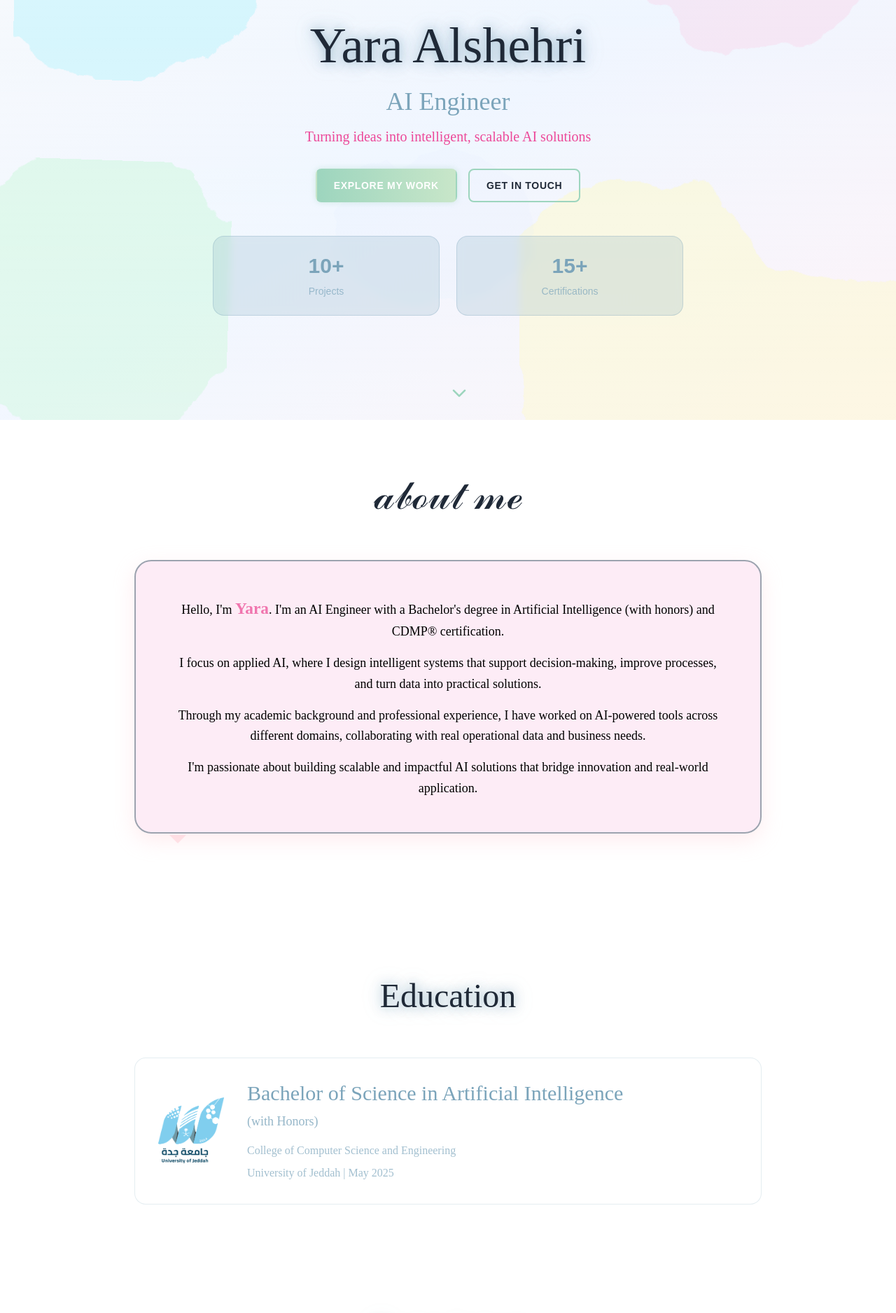
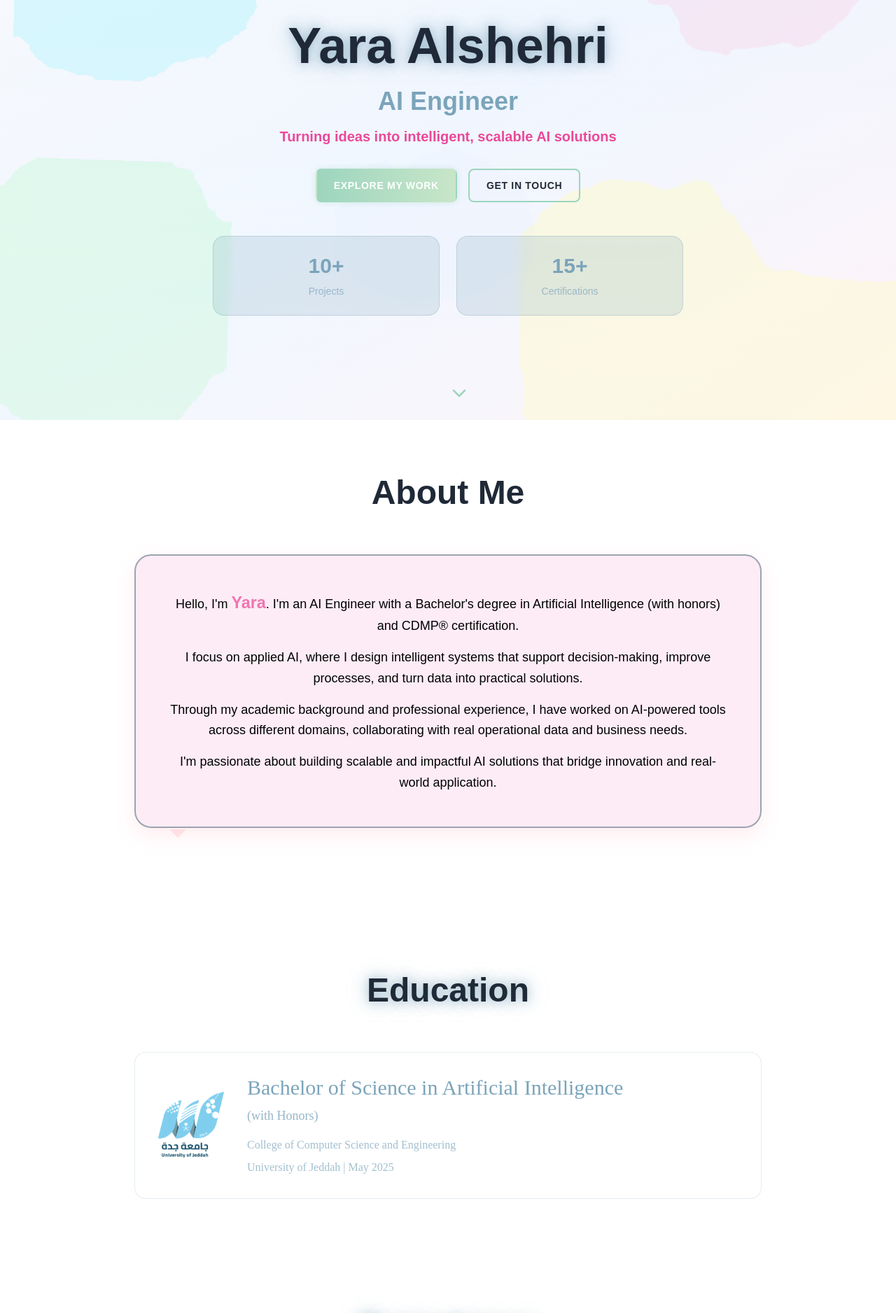
Before and after one commit to iyh55/yara-portfolio, a Next.js app: page / in a window 1280 px wide. Shown: the part 200-2076 px from the top of the page at 70% size. Built offline with nearby package versions, Linux system fonts and the light colour scheme.

Commit message:
Update portfolio

```diff
--- a/components/About.tsx
+++ b/components/About.tsx
@@ -13,14 +13,8 @@ export default function About() {
           viewport={{ once: true }}
           className="text-center mb-16"
         >
-          <h2 className="text-4xl md:text-5xl font-bold mb-4" style={{
-            fontFamily: "'Playwrite NZ Basic', cursive",
-            fontOpticalSizing: "auto",
-            fontSize: "3.5rem",
-            fontWeight: 400,
-            fontStyle: "normal"
-          }}>
-            𝒶𝒷ℴ𝓊𝓉 𝓂ℯ
+          <h2 className="text-4xl md:text-5xl font-bold mb-4">
+            About Me
           </h2>
         </motion.div>
 
@@ -44,36 +38,16 @@ export default function About() {
                 borderTop: "12px solid rgba(255, 192, 203, 0.4)",
               }} />
 
-              <p className="text-lg text-black leading-relaxed mb-4 text-center" style={{
-                fontFamily: "'Playwrite NZ Basic', cursive",
-                fontOpticalSizing: "auto",
-                fontWeight: 400,
-                fontStyle: "normal"
-              }}>
+              <p className="text-lg text-black leading-relaxed mb-4 text-center">
                 Hello, I'm <span style={{ color: "#F075AE", fontSize: "1.3em", fontWeight: "600" }}>Yara</span>. I'm an AI Engineer with a Bachelor's degree in Artificial Intelligence (with honors) and CDMP® certification.
               </p>
-              <p className="text-lg text-black leading-relaxed mb-4 text-center" style={{
-                fontFamily: "'Playwrite NZ Basic', cursive",
-                fontOpticalSizing: "auto",
-                fontWeight: 400,
-                fontStyle: "normal"
-              }}>
+              <p className="text-lg text-black leading-relaxed mb-4 text-center">
                 I focus on applied AI, where I design intelligent systems that support decision-making, improve processes, and turn data into practical solutions.
               </p>
-              <p className="text-lg text-black leading-relaxed mb-4 text-center" style={{
-                fontFamily: "'Playwrite NZ Basic', cursive",
-                fontOpticalSizing: "auto",
-                fontWeight: 400,
-                fontStyle: "normal"
-              }}>
+              <p className="text-lg text-black leading-relaxed mb-4 text-center">
                 Through my academic background and professional experience, I have worked on AI-powered tools across different domains, collaborating with real operational data and business needs.
               </p>
-              <p className="text-lg text-black leading-relaxed text-center" style={{
-                fontFamily: "'Playwrite NZ Basic', cursive",
-                fontOpticalSizing: "auto",
-                fontWeight: 400,
-                fontStyle: "normal"
-              }}>
+              <p className="text-lg text-black leading-relaxed text-center">
                 I'm passionate about building scalable and impactful AI solutions that bridge innovation and real-world application.
               </p>
             </div>
--- a/components/Education.tsx
+++ b/components/Education.tsx
@@ -14,12 +14,7 @@ export default function Education() {
           viewport={{ once: true }}
           className="text-center mb-16"
         >
-          <h2 className="text-4xl md:text-5xl font-bold mb-4" style={{
-            fontFamily: "'Playwrite NZ Basic', cursive",
-            fontOpticalSizing: "auto",
-            fontWeight: 400,
-            fontStyle: "normal"
-          }}>
+          <h2 className="text-4xl md:text-5xl font-bold mb-4">
             <span className="glow-text">Education</span>
           </h2>
         </motion.div>
--- a/components/Experience.tsx
+++ b/components/Experience.tsx
@@ -54,12 +54,7 @@ export default function Experience() {
           viewport={{ once: true }}
           className="text-center mb-16"
         >
-          <h2 className="text-4xl md:text-5xl font-bold mb-4" style={{
-            fontFamily: "'Playwrite NZ Basic', cursive",
-            fontOpticalSizing: "auto",
-            fontWeight: 400,
-            fontStyle: "normal"
-          }}>
+          <h2 className="text-4xl md:text-5xl font-bold mb-4">
             <span className="glow-text">Experience</span>
           </h2>
         </motion.div>
@@ -95,12 +90,7 @@ export default function Experience() {
                   <div className="flex-grow">
                     <div className="flex flex-col md:flex-row md:items-start md:justify-between mb-3">
                       <div>
-                        <h3 className="text-xl md:text-2xl font-bold mb-1 bg-gradient-to-r from-green-500 to-emerald-500 bg-clip-text text-transparent" style={{
-                          fontFamily: "'Playwrite NZ Basic', cursive",
-                          fontOpticalSizing: "auto",
-                          fontWeight: 400,
-                          fontStyle: "normal"
-                        }}>
+                        <h3 className="text-xl md:text-2xl font-bold mb-1 bg-gradient-to-r from-green-500 to-emerald-500 bg-clip-text text-transparent">
                           {exp.title}
                         </h3>
                         <p className="text-lg text-gray-800 font-semibold mb-1">
--- a/components/GraduationProject.tsx
+++ b/components/GraduationProject.tsx
@@ -39,12 +39,7 @@ export default function GraduationProject() {
           viewport={{ once: true }}
           className="text-center mb-16"
         >
-          <h2 className="text-4xl md:text-5xl font-bold mb-4" style={{
-            fontFamily: "'Playwrite NZ Basic', cursive",
-            fontOpticalSizing: "auto",
-            fontWeight: 400,
-            fontStyle: "normal"
-          }}>
+          <h2 className="text-4xl md:text-5xl font-bold mb-4">
             <span className="glow-text">Graduation Project</span>
           </h2>
         </motion.div>
@@ -66,12 +61,6 @@ export default function GraduationProject() {
                 transition={{ duration: 0.5, delay: 0.3 }}
                 viewport={{ once: true }}
                 className="text-5xl md:text-6xl font-bold mb-4 bg-gradient-to-r from-purple-300 via-purple-400 to-purple-500 bg-clip-text text-transparent"
-                style={{
-                  fontFamily: "'Playwrite NZ Basic', cursive",
-                  fontOpticalSizing: "auto",
-                  fontWeight: 400,
-                  fontStyle: "normal"
-                }}
               >
                 Color Harmony
               </motion.h3>
@@ -156,12 +145,7 @@ export default function GraduationProject() {
             transition={{ duration: 0.6, delay: 0.9 }}
             viewport={{ once: true }}
           >
-            <h3 className="text-3xl md:text-4xl font-bold mb-12 text-center text-purple-600" style={{
-              fontFamily: "'Playwrite NZ Basic', cursive",
-              fontOpticalSizing: "auto",
-              fontWeight: 400,
-              fontStyle: "normal"
-            }}>
+            <h3 className="text-3xl md:text-4xl font-bold mb-12 text-center text-purple-600">
               How It Works
             </h3>
 
--- a/components/Hero.tsx
+++ b/components/Hero.tsx
@@ -17,12 +17,7 @@ export default function Hero() {
             animate={{ opacity: 1, y: 0 }}
             transition={{ duration: 0.8 }}
           >
-            <h1 className="text-5xl md:text-7xl font-bold mb-6" style={{
-              fontFamily: "'Playwrite NZ Basic', cursive",
-              fontOpticalSizing: "auto",
-              fontWeight: 400,
-              fontStyle: "normal"
-            }}>
+            <h1 className="text-5xl md:text-7xl font-bold mb-6">
               <span className="glow-text">Yara Alshehri</span>
             </h1>
           </motion.div>
@@ -33,12 +28,7 @@ export default function Hero() {
             animate={{ opacity: 1, y: 0 }}
             transition={{ duration: 0.8, delay: 0.2 }}
           >
-            <h2 className="text-2xl md:text-4xl font-semibold mb-4 text-palette-dustyBlue" style={{
-              fontFamily: "'Playwrite NZ Basic', cursive",
-              fontOpticalSizing: "auto",
-              fontWeight: 400,
-              fontStyle: "normal"
-            }}>
+            <h2 className="text-2xl md:text-4xl font-semibold mb-4 text-palette-dustyBlue">
               AI Engineer
             </h2>
           </motion.div>
@@ -49,12 +39,6 @@ export default function Hero() {
             animate={{ opacity: 1, y: 0 }}
             transition={{ duration: 0.8, delay: 0.4 }}
             className="text-lg md:text-xl text-pink-500 mb-8 max-w-3xl mx-auto leading-relaxed font-semibold"
-            style={{
-              fontFamily: "'Playwrite NZ Basic', cursive",
-              fontOpticalSizing: "auto",
-              fontWeight: 400,
-              fontStyle: "normal"
-            }}
           >
             Turning ideas into intelligent, scalable AI solutions
           </motion.p>
--- a/components/Projects.tsx
+++ b/components/Projects.tsx
@@ -65,12 +65,7 @@ export default function Projects() {
           viewport={{ once: true }}
           className="text-center mb-16"
         >
-          <h2 className="text-4xl md:text-5xl font-bold mb-4" style={{
-            fontFamily: "'Playwrite NZ Basic', cursive",
-            fontOpticalSizing: "auto",
-            fontWeight: 400,
-            fontStyle: "normal"
-          }}>
+          <h2 className="text-4xl md:text-5xl font-bold mb-4">
             <span className="glow-text">Projects</span>
           </h2>
         </motion.div>
--- a/components/TechnicalArsenal.tsx
+++ b/components/TechnicalArsenal.tsx
@@ -47,12 +47,7 @@ export default function TechnicalArsenal() {
           viewport={{ once: true }}
           className="text-center mb-16"
         >
-          <h2 className="text-4xl md:text-5xl font-bold mb-4" style={{
-            fontFamily: "'Playwrite NZ Basic', cursive",
-            fontOpticalSizing: "auto",
-            fontWeight: 400,
-            fontStyle: "normal"
-          }}>
+          <h2 className="text-4xl md:text-5xl font-bold mb-4">
             <span className="glow-text">Technical Arsenal</span>
           </h2>
         </motion.div>
```
